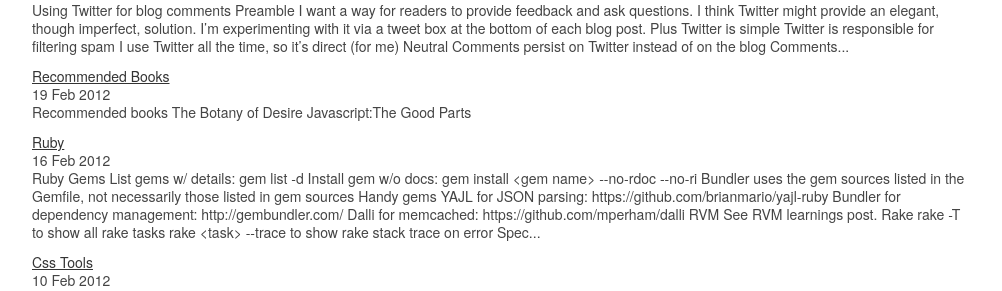
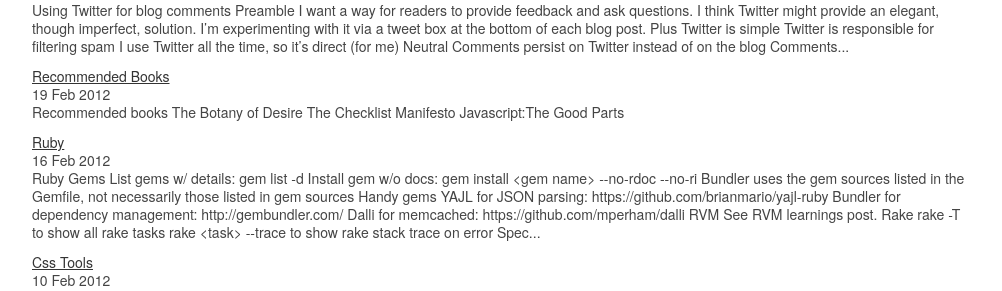
Before and after one commit to erikeldridge/erikeldridge.github.com, a Jekyll site: the page built from index.html, in a window 1280 px wide. Shown: the part 584-875 px from the top of the page, without its empty margins (138-1140 px from the left). Built offline with Jekyll 4.4.1, drawn with Linux system fonts in a browser that asks for light colours; Markdown is read by kramdown in place of the engine named in the settings.

Commit message:
Add checklist manifesto

```diff
--- a/_posts/2012-2-19-recommended-books.md
+++ b/_posts/2012-2-19-recommended-books.md
@@ -5,4 +5,5 @@
 ## Recommended books
 
 * [The Botany of Desire](http://en.wikipedia.org/wiki/The_Botany_of_Desire)
+* The Checklist Manifesto
 * [Javascript:The Good Parts](http://shop.oreilly.com/product/9780596517748.do)
```
